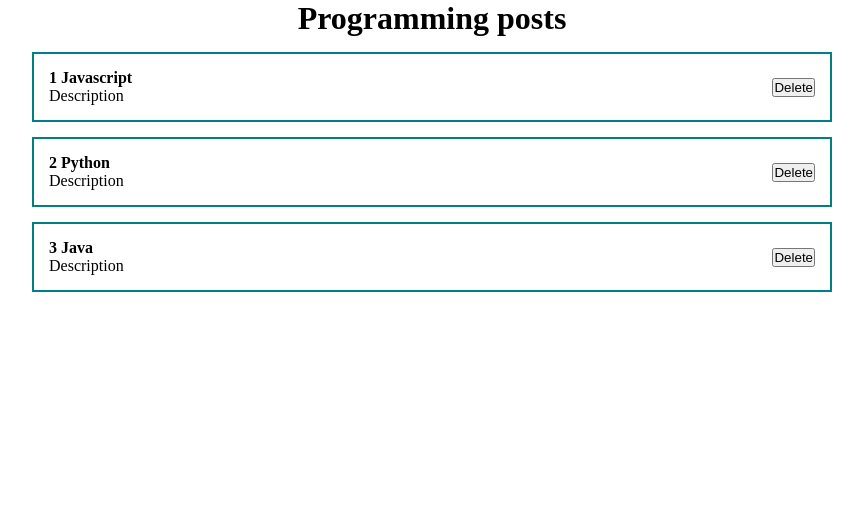
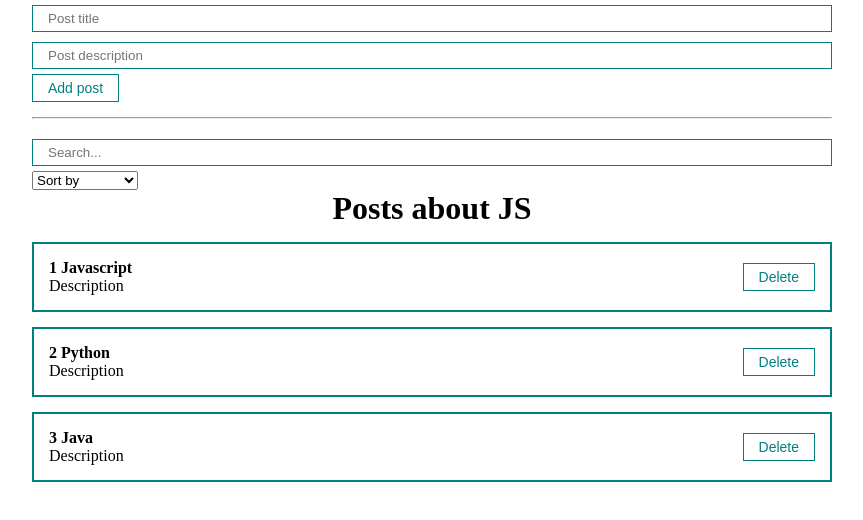
Before and after one commit to Komroncube/react-fund-course, a React (Create React App) app: page / in a window 1280 px wide. Shown: the top 520 px of the page, without its empty margins (208-1071 px from the left). Built offline with nearby package versions, Linux system fonts and the light colour scheme.

Commit message:
Implement post management features: add PostForm for creating posts, enhance PostList and PostItem for displaying and removing posts, and introduce reusable UI components (MyButton, MyInput, MySelect).

```diff
--- a/src/App.js
+++ b/src/App.js
@@ -1,19 +1,68 @@
-import React, { useState } from "react";
+import React, { useState, useRef } from "react";
 import Counter from "./components/Counter";
 import ClassCounter from "./components/ClassCounter";
 import "./styles/App.css";
 import PostItem from "./components/PostItem";
 import PostList from "./components/PostList";
+import MyButton from "./components/UI/button/MyButton";
+import MyInput from "./components/UI/input/MyInput";
+import PostForm from "./components/PostForm";
+import MySelect from "./components/UI/select/MySelect";
 
 function App() {
     const [posts, setPosts] = useState([
-        {id: 1, title: 'Javascript', body: 'Description'},
-        {id: 2, title: 'Python', body: 'Description'},
-        {id: 3, title: 'Java', body: 'Description'}
+        { id: 1, title: 'Javascript', body: 'Description' },
+        { id: 2, title: 'Python', body: 'Description' },
+        { id: 3, title: 'Java', body: 'Description' }
     ]);
+
+    const createPost = (newPost) => {
+        setPosts([...posts, newPost]);
+    }
+
+    const removePost = (post) => {
+        setPosts(posts.filter(p => p.id !== post.id));
+    }
+
+    const [selectedSort, setSelectedSort] = useState('');
+    const sortPosts = (sort) => {
+        setSelectedSort(sort);
+    }
+
+    const [searchQuery, setSearchQuery] = useState('');
+    function getSortedPosts() {
+        console.log("hello")
+        if (selectedSort) {
+            return [...posts].sort((a, b) => a[selectedSort].localeCompare(b[selectedSort]));
+        }
+        return posts;
+    }
+
+    const sortedPosts = getSortedPosts();
+
     return (
         <div className="App">
-            <PostList posts={posts} title='Programming posts'/>
+            <PostForm create={createPost} />
+            <hr style={{margin: '15px 0'}} />
+            <MyInput
+                value={searchQuery}
+                onChange={e => setSearchQuery(e.target.value)}
+                placeholder="Search..."
+            />
+            <MySelect
+                value={selectedSort}
+                onChange={sort => sortPosts(sort)}
+                defaultValue="Sort by"
+                options={[
+                    {value: 'title', name: 'By name'},
+                    {value: 'body', name: 'By description'}
+                ]}
+            />
+            {
+                posts.length
+                    ? <PostList remove={removePost} posts={sortedPosts} title="Posts about JS" />
+                    : <h1 style={{textAlign: 'center'}}>No posts</h1>
+            }
         </div>
     );
 }
--- /dev/null
+++ b/src/components/PostForm.jsx
@@ -0,0 +1,28 @@
+import MyButton from "./UI/button/MyButton";
+import MyInput from "./UI/input/MyInput";
+import { useState } from "react";
+
+const PostForm = ({create}) => {
+    const [post, setPost] = useState({ title: '', body: '' });
+
+    const addNewPost = (e) => {
+        e.preventDefault();
+        const newPost = {
+            ...post, id: Date.now()
+        }
+        create(newPost);
+        setPost({ title: '', body: '' });
+    }
+
+    return (
+        <form>
+            {/* Managed component */}
+            <MyInput value={post.title} onChange={e => setPost({...post, title: e.target.value})} type="text" placeholder="Post title" />
+            {/* <input ref={bodyInputRef} type="text" placeholder="Post description" /> */}
+            <MyInput value={post.body} onChange={e => setPost({...post, body: e.target.value})} type="text" placeholder="Post description" />
+            <MyButton onClick={addNewPost}>Add post</MyButton>
+        </form>
+     );
+}
+
+export default PostForm;
--- a/src/components/PostItem.jsx
+++ b/src/components/PostItem.jsx
@@ -1,14 +1,15 @@
 import React from "react";
+import MyButton from "./UI/button/MyButton";
 
 const PostItem = function(props) {
     return (
         <div className="post">
                 <div className="post__content">
-                    <strong>{props.post.id} {props.post.title}</strong>
+                    <strong>{props.number} {props.post.title}</strong>
                     <div>{props.post.body}</div>
                 </div>
                 <div className="post__btns">
-                    <button>Delete</button>
+                    <MyButton onClick={() => props.remove(props.post)}>Delete</MyButton>
                 </div>
             </div>
      );
--- a/src/components/PostList.jsx
+++ b/src/components/PostList.jsx
@@ -1,12 +1,12 @@
 import React from 'react';
 import PostItem from './PostItem';
 
-const PostList = ({posts, title}) => {
+const PostList = ({posts, title, remove}) => {
     return (
         <div>
             <h1 style={{textAlign: 'center'}}>{title}</h1>
-            {posts.map(post =>
-                <PostItem post={post} key={post.id} />
+            {posts.map((post, index) =>
+                <PostItem remove={remove} number={index+1} post={post} key={post.id} />
             )}
         </div>
      );
--- /dev/null
+++ b/src/components/UI/button/MyButton.jsx
@@ -0,0 +1,12 @@
+import classes from './MyButton.module.css';
+
+
+const MyButton = ({children, ...props}) => {
+    return (
+        <button {...props} className={classes.myBtn}>
+            {children}
+        </button>
+     );
+}
+
+export default MyButton;
--- /dev/null
+++ b/src/components/UI/button/MyButton.module.css
@@ -0,0 +1,8 @@
+.myBtn {
+    padding: 5px 15px;
+    color: teal;
+    font-size: 14px;
+    background: transparent;
+    border: 1px solid teal;
+    cursor: pointer;
+}
--- /dev/null
+++ b/src/components/UI/input/MyInput.jsx
@@ -0,0 +1,10 @@
+import React from 'react';
+import classes from './MyInput.module.css';
+
+const MyInput = React.forwardRef((props, ref) => {
+    return (
+        <input ref={ref} {...props} className={classes.myInput} />
+     );
+});
+
+export default MyInput;
--- /dev/null
+++ b/src/components/UI/input/MyInput.module.css
@@ -0,0 +1,6 @@
+.myInput {
+    width: 100%;
+    padding: 5px 15px;
+    margin: 5px 0;
+    border: 1px solid teal;
+}
--- /dev/null
+++ b/src/components/UI/select/MySelect.jsx
@@ -0,0 +1,15 @@
+const MySelect = ({options, defaultValue, value, onChange}) => {
+    return (
+        <select
+            value={value}
+            onChange={event => onChange(event.target.value)}
+        >
+            <option disabled value="">{defaultValue}</option>
+            {options.map(option =>
+                <option key={option.value} value={option.value}>{option.name}</option>
+            )}
+        </select>
+     );
+}
+
+export default MySelect;
```
